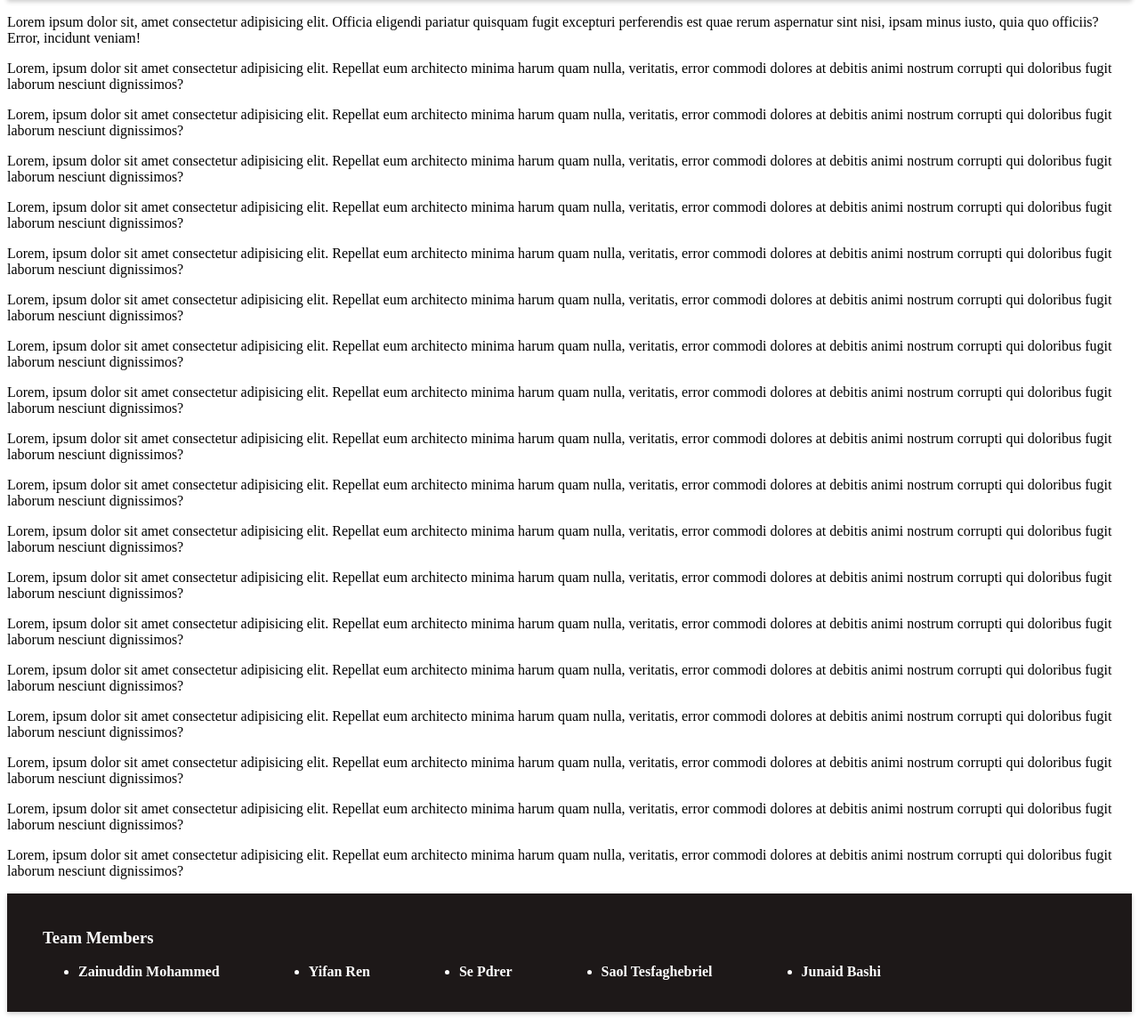
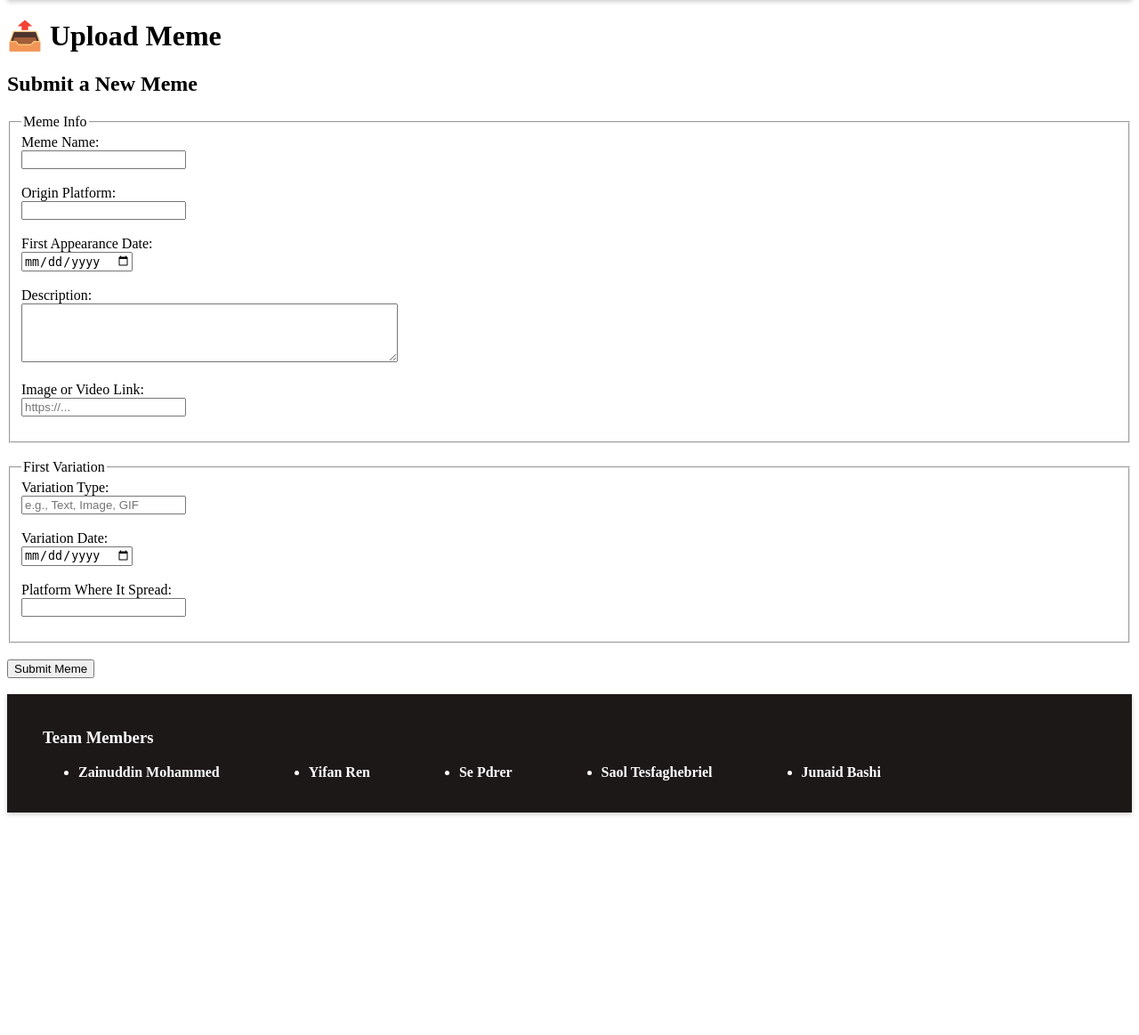
Before and after one commit to SawolTesf/Meme-Evolution-Tracker, a PHP site: page /upload.php in a window 1280 px wide. Shown: the part 107-1270 px from the top of the page at 89% size. After the commit the page ends 1024 px from the top, so only its background shows below. Run offline with PHP 8.4, Linux system fonts and the light colour scheme.

Commit message:
I just finished taskB "Create forms using HTML" of our phase 3

```diff
--- a/upload.php
+++ b/upload.php
@@ -22,26 +22,50 @@
 
     </header>
     <main>
-    <p>Lorem ipsum dolor sit, amet consectetur adipisicing elit. Officia eligendi pariatur quisquam fugit excepturi perferendis est quae rerum aspernatur sint nisi, ipsam minus iusto, quia quo officiis? Error, incidunt veniam!</p>
-        <p>Lorem, ipsum dolor sit amet consectetur adipisicing elit. Repellat eum architecto minima harum quam nulla, veritatis, error commodi dolores at debitis animi nostrum corrupti qui doloribus fugit laborum nesciunt dignissimos?</p>
-        <p>Lorem, ipsum dolor sit amet consectetur adipisicing elit. Repellat eum architecto minima harum quam nulla, veritatis, error commodi dolores at debitis animi nostrum corrupti qui doloribus fugit laborum nesciunt dignissimos?</p>
-        <p>Lorem, ipsum dolor sit amet consectetur adipisicing elit. Repellat eum architecto minima harum quam nulla, veritatis, error commodi dolores at debitis animi nostrum corrupti qui doloribus fugit laborum nesciunt dignissimos?</p>
-        <p>Lorem, ipsum dolor sit amet consectetur adipisicing elit. Repellat eum architecto minima harum quam nulla, veritatis, error commodi dolores at debitis animi nostrum corrupti qui doloribus fugit laborum nesciunt dignissimos?</p>
-        <p>Lorem, ipsum dolor sit amet consectetur adipisicing elit. Repellat eum architecto minima harum quam nulla, veritatis, error commodi dolores at debitis animi nostrum corrupti qui doloribus fugit laborum nesciunt dignissimos?</p>
-        <p>Lorem, ipsum dolor sit amet consectetur adipisicing elit. Repellat eum architecto minima harum quam nulla, veritatis, error commodi dolores at debitis animi nostrum corrupti qui doloribus fugit laborum nesciunt dignissimos?</p>
-        <p>Lorem, ipsum dolor sit amet consectetur adipisicing elit. Repellat eum architecto minima harum quam nulla, veritatis, error commodi dolores at debitis animi nostrum corrupti qui doloribus fugit laborum nesciunt dignissimos?</p>
-        <p>Lorem, ipsum dolor sit amet consectetur adipisicing elit. Repellat eum architecto minima harum quam nulla, veritatis, error commodi dolores at debitis animi nostrum corrupti qui doloribus fugit laborum nesciunt dignissimos?</p>
-        <p>Lorem, ipsum dolor sit amet consectetur adipisicing elit. Repellat eum architecto minima harum quam nulla, veritatis, error commodi dolores at debitis animi nostrum corrupti qui doloribus fugit laborum nesciunt dignissimos?</p>
-        <p>Lorem, ipsum dolor sit amet consectetur adipisicing elit. Repellat eum architecto minima harum quam nulla, veritatis, error commodi dolores at debitis animi nostrum corrupti qui doloribus fugit laborum nesciunt dignissimos?</p>
-        <p>Lorem, ipsum dolor sit amet consectetur adipisicing elit. Repellat eum architecto minima harum quam nulla, veritatis, error commodi dolores at debitis animi nostrum corrupti qui doloribus fugit laborum nesciunt dignissimos?</p>
-        <p>Lorem, ipsum dolor sit amet consectetur adipisicing elit. Repellat eum architecto minima harum quam nulla, veritatis, error commodi dolores at debitis animi nostrum corrupti qui doloribus fugit laborum nesciunt dignissimos?</p>
-        <p>Lorem, ipsum dolor sit amet consectetur adipisicing elit. Repellat eum architecto minima harum quam nulla, veritatis, error commodi dolores at debitis animi nostrum corrupti qui doloribus fugit laborum nesciunt dignissimos?</p>
-        <p>Lorem, ipsum dolor sit amet consectetur adipisicing elit. Repellat eum architecto minima harum quam nulla, veritatis, error commodi dolores at debitis animi nostrum corrupti qui doloribus fugit laborum nesciunt dignissimos?</p>
-        <p>Lorem, ipsum dolor sit amet consectetur adipisicing elit. Repellat eum architecto minima harum quam nulla, veritatis, error commodi dolores at debitis animi nostrum corrupti qui doloribus fugit laborum nesciunt dignissimos?</p>
-        <p>Lorem, ipsum dolor sit amet consectetur adipisicing elit. Repellat eum architecto minima harum quam nulla, veritatis, error commodi dolores at debitis animi nostrum corrupti qui doloribus fugit laborum nesciunt dignissimos?</p>
-        <p>Lorem, ipsum dolor sit amet consectetur adipisicing elit. Repellat eum architecto minima harum quam nulla, veritatis, error commodi dolores at debitis animi nostrum corrupti qui doloribus fugit laborum nesciunt dignissimos?</p>
-        <p>Lorem, ipsum dolor sit amet consectetur adipisicing elit. Repellat eum architecto minima harum quam nulla, veritatis, error commodi dolores at debitis animi nostrum corrupti qui doloribus fugit laborum nesciunt dignissimos?</p>
+        <div><h1>📤 Upload Meme</h1></div>
+        <div class="upload_page">
+  <h2>Submit a New Meme</h2>
 
+  <form action="upload.php" method="post">
+    <!-- Meme Core Info -->
+    <fieldset>
+      <legend>Meme Info</legend>
+
+      <label for="meme_name">Meme Name:</label><br>
+      <input type="text" id="meme_name" name="meme_name" required><br><br>
+
+      <label for="origin_platform">Origin Platform:</label><br>
+      <input type="text" id="origin_platform" name="origin_platform"><br><br>
+
+      <label for="first_appearance">First Appearance Date:</label><br>
+      <input type="date" id="first_appearance" name="first_appearance"><br><br>
+
+      <label for="description">Description:</label><br>
+      <textarea id="description" name="description" rows="4" cols="50"></textarea><br><br>
+
+      <label for="image_link">Image or Video Link:</label><br>
+      <input type="text" id="image_link" name="image_link" placeholder="https://..."><br><br>
+    </fieldset>
+    <br>
+
+    <!-- Meme Variation Info -->
+    <fieldset>
+      <legend>First Variation</legend>
+
+      <label for="variation_type">Variation Type:</label><br>
+      <input type="text" id="variation_type" name="variation_type" placeholder="e.g., Text, Image, GIF"><br><br>
+
+      <label for="variation_date">Variation Date:</label><br>
+      <input type="date" id="variation_date" name="variation_date"><br><br>
+
+      <label for="platform_spread">Platform Where It Spread:</label><br>
+      <input type="text" id="platform_spread" name="platform_spread"><br><br>
+    </fieldset>
+    <br>
+
+    <button type="submit">Submit Meme</button><br><br>
+  </form>
+</div>
     </main>
     <footer class = "Footer">
     <div class = "info">
```
Also changed, not shown: db.php (added, +20 -0 lines), index.php (+19 -1 lines).
